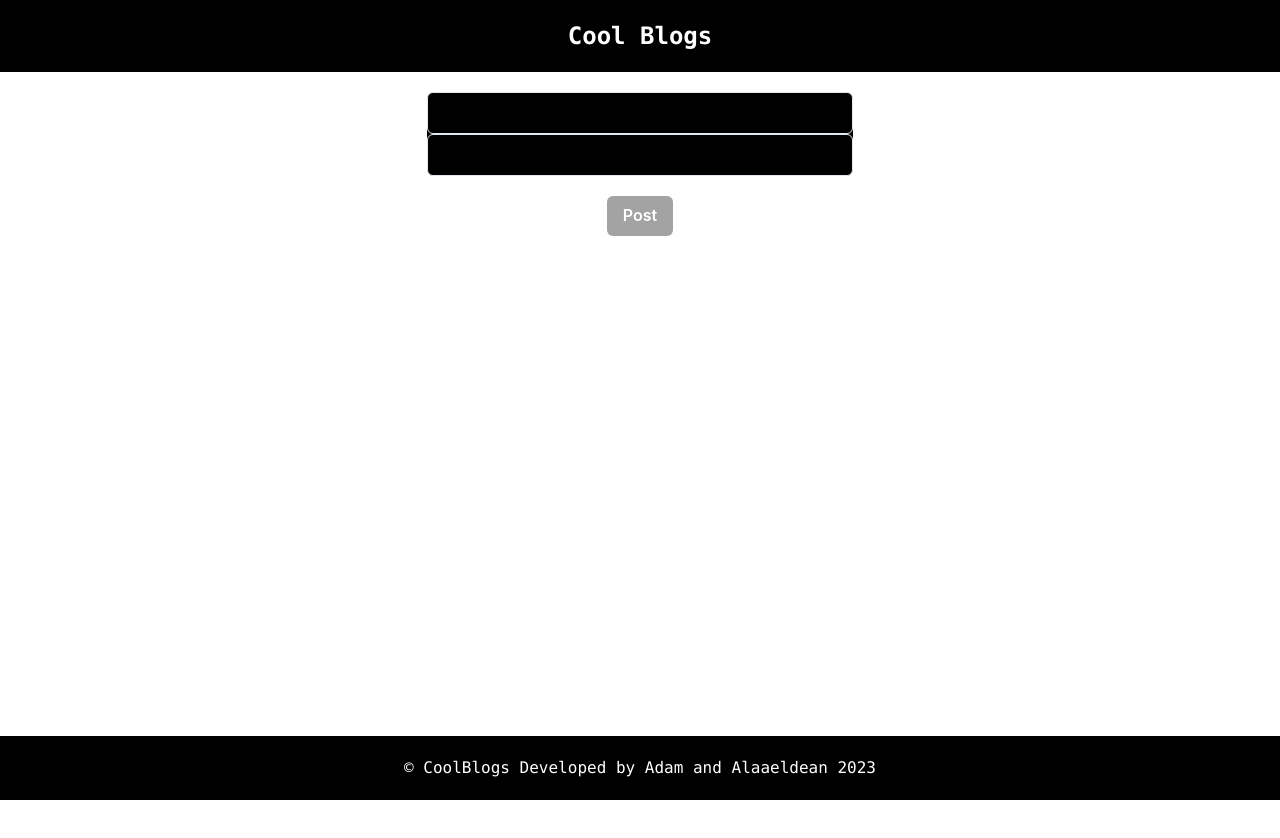
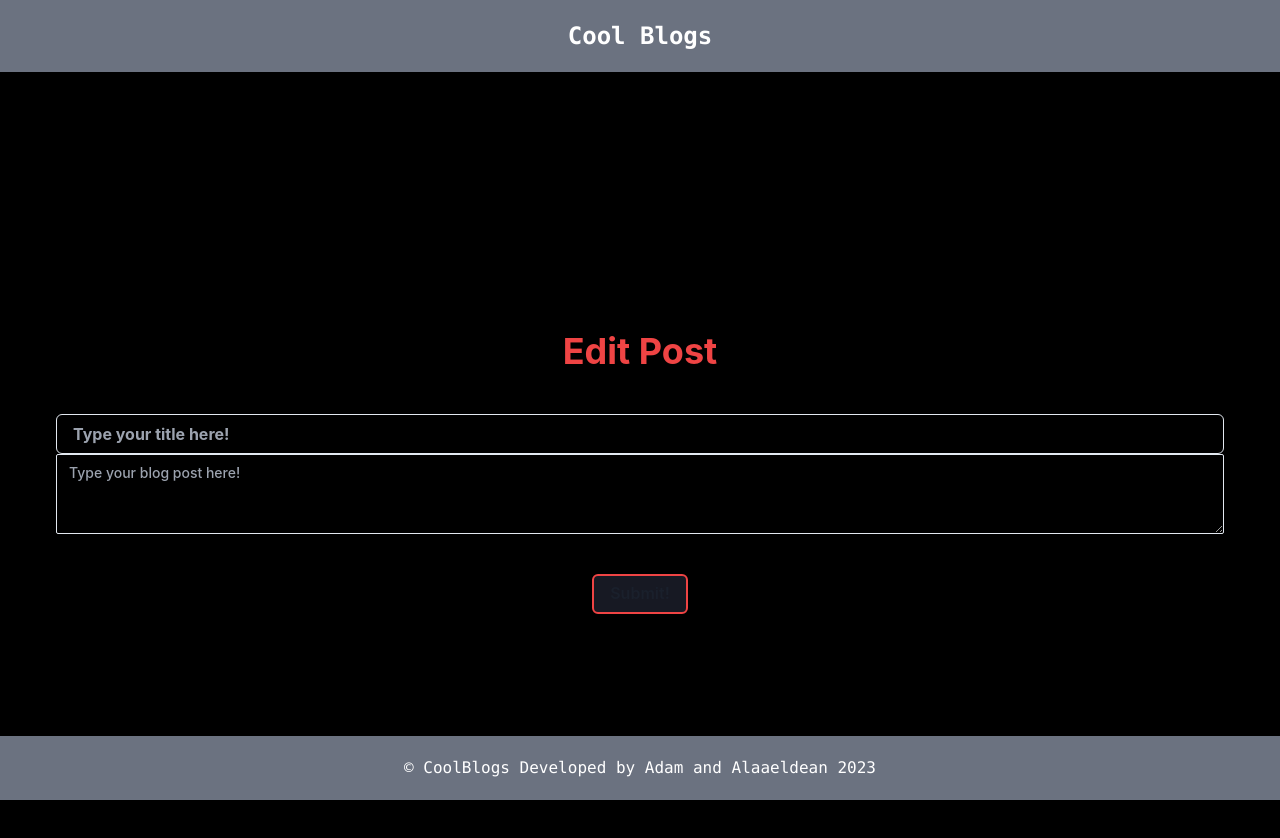
Before and after one commit to MyEvolution/coolblogs, a React (Vite) app in the folder frontend/coolblogs/: page /blog/1/edit in a window 1280 px wide. Shown: the top 838 px of the page. Before the commit the page ends 800 px from the top, so only its background shows below. Built offline with nearby package versions, Linux system fonts and the light colour scheme; no server answers.

Commit message:
Implemented Delete in frontend + styling
delete button removes current post (without warning) on click, styling fixed to match create blog page a bit more.

```diff
--- a/frontend/coolblogs/src/components/Footer.jsx
+++ b/frontend/coolblogs/src/components/Footer.jsx
@@ -2,7 +2,7 @@ import React from 'react';
 
 function Footer() {
   return (
-    <p className="bg-black text-white p-5 text-center font-mono fixed inset-x-0 bottom-0">
+    <p className="bg-gray-500 text-white p-5 text-center font-mono fixed inset-x-0 bottom-0">
       &copy; CoolBlogs Developed by Adam and Alaaeldean 2023
     </p>
   );
--- a/frontend/coolblogs/src/components/Header.jsx
+++ b/frontend/coolblogs/src/components/Header.jsx
@@ -2,7 +2,7 @@ import React from 'react';
 
 function Header() {
   return (
-    <p className="bg-black text-white p-5 text-2xl text-center font-bold font-mono">
+    <p className="bg-gray-500 text-white p-5 text-2xl text-center font-bold font-mono">
       Cool Blogs
     </p>
   );
--- a/frontend/coolblogs/src/routes/Create.jsx
+++ b/frontend/coolblogs/src/routes/Create.jsx
@@ -10,6 +10,7 @@ import {
   Textarea,
   Input,
 } from '@chakra-ui/react';
+import { Link } from 'react-router-dom';
 import useGlobalReducer from '../utils/useGlobalReducer';
 
 function Create() {
@@ -57,6 +58,8 @@ function Create() {
         </Box>
         <Text>
           <Spacer mb={10} />
+          <Center>
+            <Link to="/">
               <Button
                 onClick={postBlog}
                 className="text-red-500 bg-opacity-50 bg-gray-900 border-2 border-red-500 hover:text-black hover:bg-red-500"
@@ -65,6 +68,8 @@ function Create() {
                 {' '}
                 Submit!{' '}
               </Button>
+            </Link>
+          </Center>
         </Text>
       </Flex>
     </Center>
--- a/frontend/coolblogs/src/routes/EditBlog.jsx
+++ b/frontend/coolblogs/src/routes/EditBlog.jsx
@@ -1,62 +1,73 @@
-import React, { useEffect, useState } from 'react';
-import { Link, useParams } from 'react-router-dom';
-import { Button, Center, Input } from '@chakra-ui/react';
+import React, { useState } from 'react';
+import {
+  Button,
+  Center,
+  Box,
+  Spacer,
+  Text,
+  Heading,
+  Flex,
+  Textarea,
+  Input,
+} from '@chakra-ui/react';
+import { Link } from 'react-router-dom';
 import useGlobalReducer from '../utils/useGlobalReducer';
 
-function EditBlog() {
-  const useParam = useParams();
-  console.log(useParams());
-  const [postTitle, setPostTitle] = useState('');
-  const [postContent, setPostContent] = useState('');
-  const { state, getSingleBlogPost, patchBlogPost } = useGlobalReducer(
-    useParam.id,
-    postTitle,
-    postContent
-  );
+function Create() {
+  const [title, setTitle] = useState('');
+  const [body, setBody] = useState('');
 
-  useEffect(() => {
-    getSingleBlogPost();
-    // eslint-disable-next-line react-hooks/exhaustive-deps
-  }, []);
+  const { patchBlogPost } = useGlobalReducer(null, title, body);
 
-  const titleChange = (e) => {
-    setPostTitle(e.target.value);
-  };
-
-  const contentChange = (e) => {
-    setPostContent(e.target.value);
+  const handleInputChange = (e, value) => {
+    const inputValue = e.target.value;
+    if (value === 'title' ? setTitle(inputValue) : setBody(inputValue));
   };
 
   return (
-    <div>
-      <div
-        className="bg-black w-1/3 mx-auto rounded-lg mt-5"
-        key={state.currentPost.id}
+    <Center className="bg-black h-screen">
+      <Flex
+        p={{ base: 4, md: 14 }}
+        w="100%"
+        direction={{ base: 'column' }}
+        justifyContent="center"
       >
+        <Heading className="text-red-500 font-bold drop-shadow-xl stroke-white text-center">
+          Edit Post
+        </Heading>
+        <Spacer mb={10} />
+        <Box className="">
           <Input
-          type="text"
-          name="title"
-          onChange={titleChange}
-          value={postTitle}
-          className="text-white text-center text-2xl p-5 font-mono focus:outline-0 outline-0"
+            className=" font-bold text-white text-xl bg-gray-800 border-red-500 border-2 outline-none"
+            onChange={(e) => handleInputChange(e, 'title')}
+            placeholder="Type your title here!"
           />
-        <Input
-          type="text"
-          name="content"
-          onChange={contentChange}
-          value={postContent}
-          className="text-white text-center text-2xl p-5 font-mono focus:outline-0 outline-0"
+          <Textarea
+            className=" font-medium text-white text-xl bg-gray-800 border-red-500 border-2 outline-none"
+            value={body}
+            onChange={handleInputChange}
+            placeholder="Type your blog post here!"
+            size="sm"
           />
-      </div>
-      <Center margin={5}>
+        </Box>
+        <Text>
+          <Spacer mb={10} />
+          <Center>
             <Link to="/">
-          <Button onClick={patchBlogPost} colorScheme="blackAlpha">
-            Post
+              <Button
+                onClick={patchBlogPost}
+                className="text-red-500 bg-opacity-50 bg-gray-900 border-2 border-red-500 hover:text-black hover:bg-red-500"
+                bg="gray.900"
+              >
+                {' '}
+                Submit!{' '}
               </Button>
             </Link>
           </Center>
-    </div>
+        </Text>
+      </Flex>
+    </Center>
   );
 }
 
-export default EditBlog;
+export default Create;
--- a/frontend/coolblogs/src/routes/Home.jsx
+++ b/frontend/coolblogs/src/routes/Home.jsx
@@ -1,6 +1,6 @@
 import React, { useEffect } from 'react';
 import { Link } from 'react-router-dom';
-// import { Button } from '@chakra-ui/react';
+import { Button, Center, Spacer } from '@chakra-ui/react';
 import useGlobalReducer from '../utils/useGlobalReducer';
 
 function Home() {
@@ -12,25 +12,33 @@ function Home() {
   }, []);
 
   return (
-    <div>
+    <div className="bg-black h-screen">
       {/* <Button onClick={getAllBlogPosts}>Get Posts</Button> */}
       {state.allPosts.map((post) => {
         return (
           <Link to={`/blog/${post.id}`}>
             <div
-              className="bg-black w-1/3 mx-auto rounded-lg mt-5"
+              className="bg-black w-2/3 mx-auto rounded-lg border"
               key={post.id}
             >
-              <p className="text-white text-center text-2xl p-5 font-mono">
+              <p className="text-red-500 text-center text-2xl p-5 font-mono">
                 {post.title}
               </p>
-              <p className="text-white text-center p-3 font-mono">
+              <p className="text-red-500 text-center p-3 font-mono">
                 {post.content}
               </p>
             </div>
+            <Spacer m={7} />
           </Link>
         );
       })}
+      <Center>
+        <Link to="/create">
+          <Button className="border" colorScheme="blackAlpha" margin={5}>
+            +
+          </Button>
+        </Link>
+      </Center>
     </div>
   );
 }
--- a/frontend/coolblogs/src/routes/SingleBlog.jsx
+++ b/frontend/coolblogs/src/routes/SingleBlog.jsx
@@ -1,11 +1,13 @@
 import React, { useEffect } from 'react';
 import { useParams, Link } from 'react-router-dom';
-import { Button, Stack, Center } from '@chakra-ui/react';
+import { Button, Stack, Center, Spacer } from '@chakra-ui/react';
 import useGlobalReducer from '../utils/useGlobalReducer';
 
 function SingleBlog() {
   const useParam = useParams();
-  const { state, getSingleBlogPost } = useGlobalReducer(useParam.id);
+  const { state, getSingleBlogPost, deleteBlogPost } = useGlobalReducer(
+    useParam.id
+  );
 
   useEffect(() => {
     getSingleBlogPost();
@@ -13,28 +15,42 @@ function SingleBlog() {
   }, []);
 
   return (
-    <div>
+    <div className="bg-black h-screen">
       <div
-        className="bg-black w-1/3 mx-auto rounded-lg mt-5"
+        className="bg-black w-2/3 mx-auto rounded-lg border"
         key={state.currentPost.id}
       >
-        <p className="text-white text-center text-2xl p-5 font-mono">
+        <p className="text-red-500 text-center text-2xl p-5 font-mono">
           {state.currentPost.title}
         </p>
-        <p className="text-white text-center p-3 font-mono">
+        <p className="text-red-500 text-center p-3 font-mono">
           {state.currentPost.content}
         </p>
       </div>
+      <Spacer m="auto" />
       <Center margin={5}>
         <Stack spacing={4} direction="row">
           <Link to={`/blog/${useParam.id}/edit`}>
-            <Button colorScheme="blackAlpha" width={20}>
+            <Button
+              className="text-red-500 bg-opacity-50 bg-gray-900 border-2 border-red-500 hover:text-black hover:bg-red-500"
+              bg="gray.900"
+              colorScheme="blackAlpha"
+              width={20}
+            >
               Edit
             </Button>
           </Link>
-          <Button colorScheme="blackAlpha" width={20}>
-            Delete
-          </Button>
+          <Link to="/">
+            <Button
+              className="text-red-500 bg-opacity-50 bg-gray-900 border-2 border-red-500 hover:text-black hover:bg-red-500"
+              bg="gray.900"
+              onClick={deleteBlogPost}
+              colorScheme="blackAlpha"
+              width={20}
+            >
+              Delete
+            </Button>
+          </Link>
         </Stack>
       </Center>
     </div>
```
Lines whose indentation alone changed are shown as unchanged.
